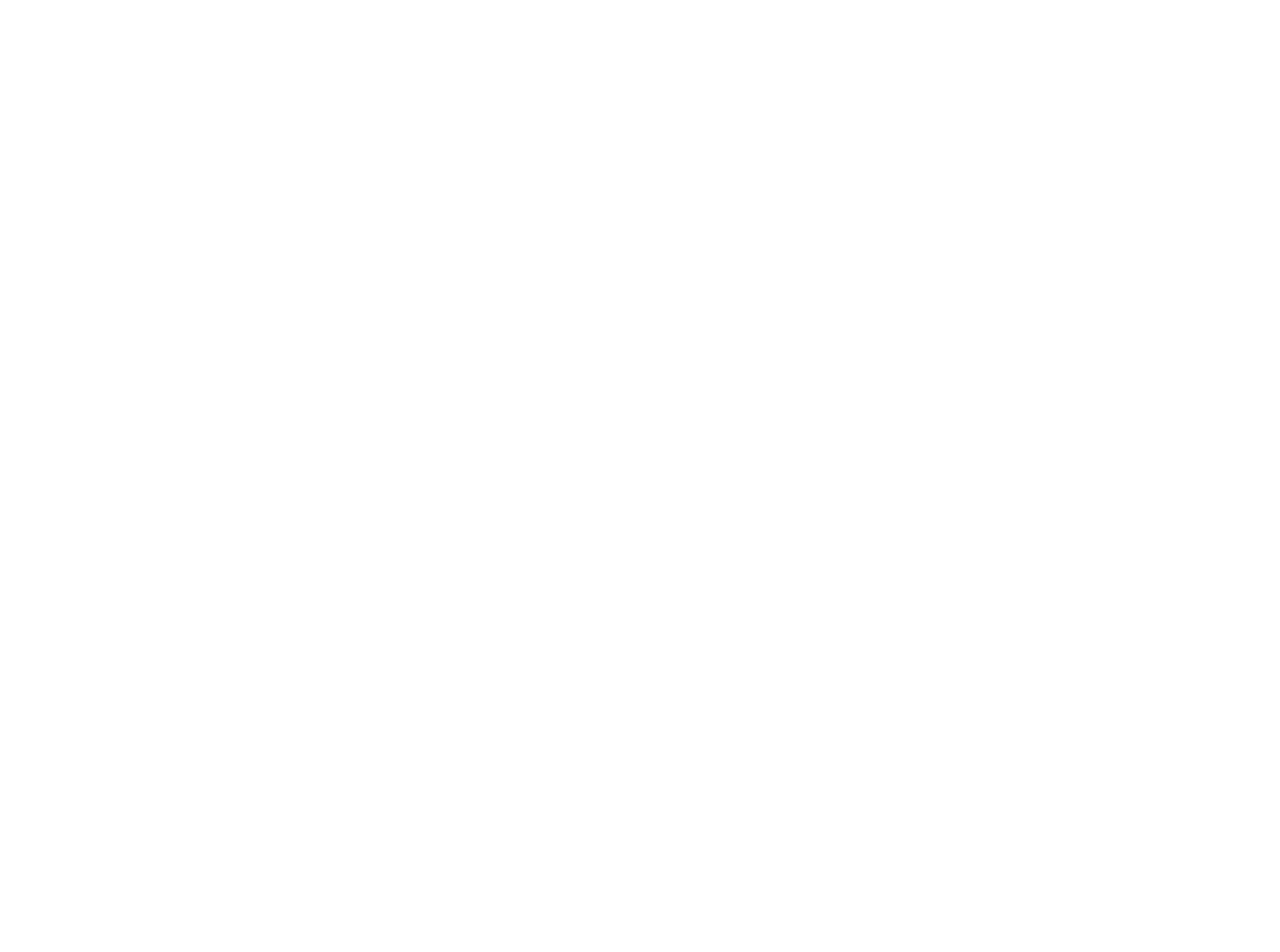
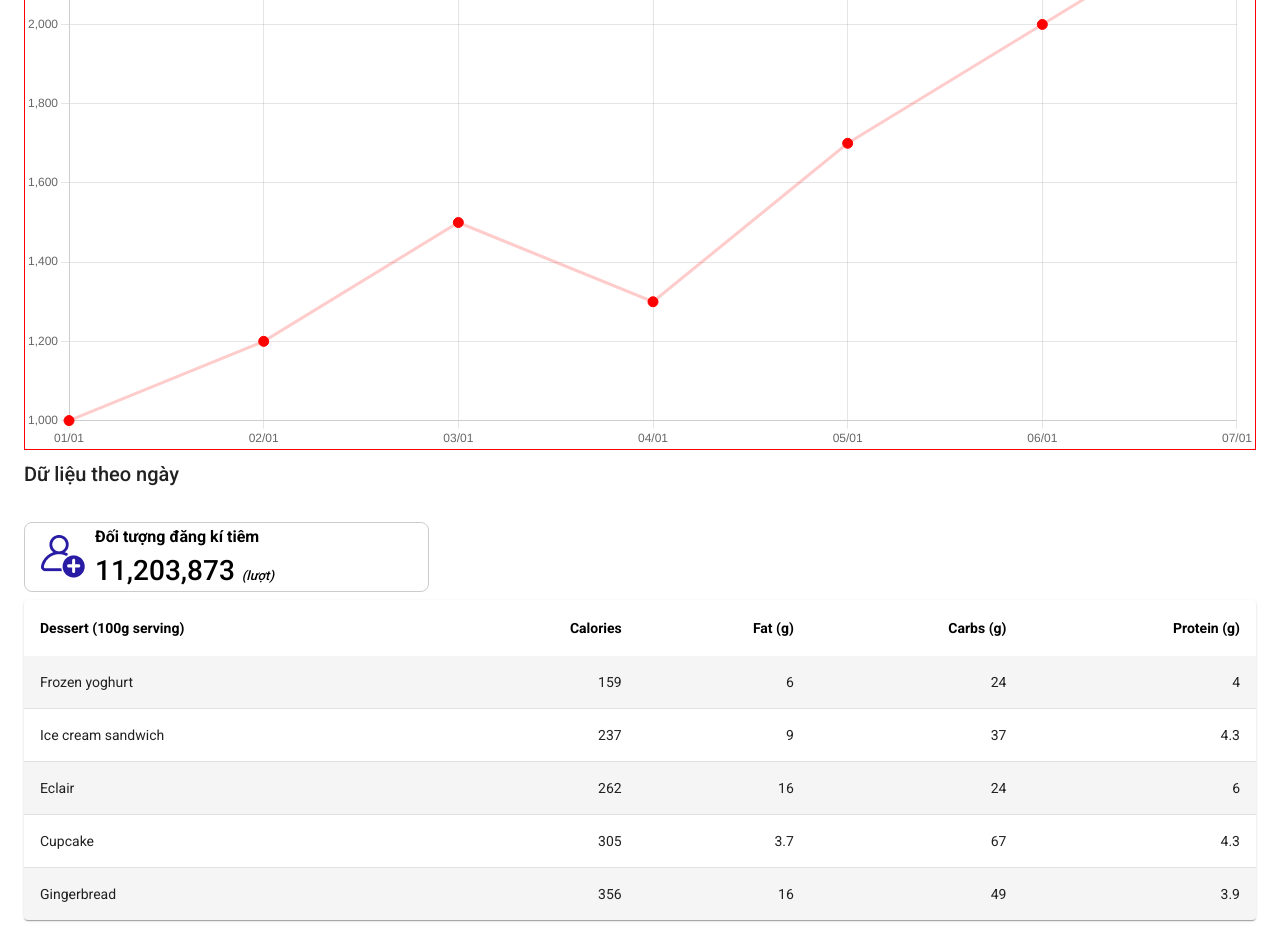
Before and after one commit to zinza-academy/nextjs-uynpn, a Next.js app in the folder nextjs-uynpn/: page /dashboard/homepage in a window 1280 px wide. Shown: the part 341-1293 px from the top of the page. Before the commit the page ends 800 px from the top, so only its background shows below. Built offline with nearby package versions, Linux system fonts and the light colour scheme.

Commit message:
feat(homepage): Create base chart and table

```diff
--- a/nextjs-uynpn/package.json
+++ b/nextjs-uynpn/package.json
@@ -15,12 +15,15 @@
     "@mui/icons-material": "^5.15.20",
     "@mui/lab": "^5.0.0-alpha.170",
     "@mui/material": "^5.15.20",
+    "@mui/x-charts": "^7.8.0",
     "@mui/x-date-pickers": "^7.7.1",
     "@reduxjs/toolkit": "^2.2.5",
     "@types/next": "^9.0.0",
+    "chart.js": "^4.4.3",
     "dayjs": "^1.11.11",
     "next": "14.2.4",
     "react": "^18",
+    "react-chartjs-2": "^5.2.0",
     "react-dom": "^18",
     "react-hook-form": "^7.52.0",
     "react-redux": "^9.1.2",
--- /dev/null
+++ b/nextjs-uynpn/src/app/component/common/item-chart.tsx
@@ -0,0 +1,34 @@
+'use client';
+import React from 'react';
+import { Line } from 'react-chartjs-2';
+import { Chart as ChartJS, CategoryScale, LinearScale, PointElement, LineElement, Title, Tooltip, Legend } from 'chart.js';
+
+ChartJS.register(CategoryScale, LinearScale, PointElement, LineElement, Title, Tooltip, Legend);
+
+const chartData = {
+  labels: ['01/01', '02/01', '03/01', '04/01', '05/01', '06/01', '07/01'],
+  datasets: [
+    {
+      label: 'Số mũi đã tiêm',
+      data: [1000, 1200, 1500, 1300, 1700, 2000, 2300],
+      fill: false,
+      backgroundColor: 'red',
+      borderColor: 'rgba(255, 0, 0, 0.2)',
+      pointBackgroundColor: 'red',
+      pointBorderColor: 'red',
+      pointRadius: 5,
+      pointHoverRadius: 7,
+    },
+  ],
+};
+
+
+const ItemChart: React.FC = () => {
+  return (
+    <div style={{ height: '510', width: '1336',  display: 'flex', justifyContent: 'center', border: '1px solid red'}}>
+      <Line data={chartData} />
+    </div>
+  );
+};
+
+export default ItemChart;
--- /dev/null
+++ b/nextjs-uynpn/src/app/component/common/item-searchInjectPoin.tsx
@@ -0,0 +1,78 @@
+import * as React from 'react';
+import { styled } from '@mui/material/styles';
+import Table from '@mui/material/Table';
+import TableBody from '@mui/material/TableBody';
+import TableCell, { tableCellClasses } from '@mui/material/TableCell';
+import TableContainer from '@mui/material/TableContainer';
+import TableHead from '@mui/material/TableHead';
+import TableRow from '@mui/material/TableRow';
+import Paper from '@mui/material/Paper';
+
+const StyledTableCell = styled(TableCell)(({ theme }) => ({
+  [`&.${tableCellClasses.head}`]: {
+    backgroundColor: 'white',
+    color: theme.palette.common.black,
+    fontWeight: 'bold',
+  },
+  [`&.${tableCellClasses.body}`]: {
+    fontSize: 14,
+  },
+}));
+
+const StyledTableRow = styled(TableRow)(({ theme }) => ({
+  '&:nth-of-type(odd)': {
+    backgroundColor: theme.palette.action.hover,
+  },
+  '&:last-child td, &:last-child th': {
+    border: 0,
+  },
+}));
+
+function createData(
+  name: string,
+  calories: number,
+  fat: number,
+  carbs: number,
+  protein: number,
+) {
+  return { name, calories, fat, carbs, protein };
+}
+
+const rows = [
+  createData('Frozen yoghurt', 159, 6.0, 24, 4.0),
+  createData('Ice cream sandwich', 237, 9.0, 37, 4.3),
+  createData('Eclair', 262, 16.0, 24, 6.0),
+  createData('Cupcake', 305, 3.7, 67, 4.3),
+  createData('Gingerbread', 356, 16.0, 49, 3.9),
+];
+
+export default function SearchInject() {
+  return (
+    <TableContainer component={Paper}>
+      <Table sx={{ minWidth: 700 }} aria-label="customized table">
+        <TableHead>
+          <StyledTableRow>
+            <StyledTableCell>Dessert (100g serving)</StyledTableCell>
+            <StyledTableCell align="right">Calories</StyledTableCell>
+            <StyledTableCell align="right">Fat&nbsp;(g)</StyledTableCell>
+            <StyledTableCell align="right">Carbs&nbsp;(g)</StyledTableCell>
+            <StyledTableCell align="right">Protein&nbsp;(g)</StyledTableCell>
+          </StyledTableRow>
+        </TableHead>
+        <TableBody>
+          {rows.map((row) => (
+            <StyledTableRow key={row.name}>
+              <StyledTableCell component="th" scope="row">
+                {row.name}
+              </StyledTableCell>
+              <StyledTableCell align="right">{row.calories}</StyledTableCell>
+              <StyledTableCell align="right">{row.fat}</StyledTableCell>
+              <StyledTableCell align="right">{row.carbs}</StyledTableCell>
+              <StyledTableCell align="right">{row.protein}</StyledTableCell>
+            </StyledTableRow>
+          ))}
+        </TableBody>
+      </Table>
+    </TableContainer>
+  );
+}
--- a/nextjs-uynpn/src/app/dashboard/homepage/page.tsx
+++ b/nextjs-uynpn/src/app/dashboard/homepage/page.tsx
@@ -4,11 +4,14 @@
 import Grid from '@mui/material/Grid';
 import Box from '@mui/material/Box';
 import ItemParameter from '@/app/component/common/item-parameter';
+import ItemChart from '@/app/component/common/item-chart';
+import { Typography } from '@mui/material';
+import SearchInject from '@/app/component/common/item-searchInjectPoin';
 
 const HomePage: React.FC = () => {
   return (
-    <Box sx={{ backgroundColor: '#F7FBFE', minHeight: '60', display: 'flex', alignItems: 'center', my: 2 }}>
-      <Container sx={{ marginTop: 2, mb: 2 }} maxWidth="xl">
+    <Box sx={{ display: 'flex', flexDirection: 'column', alignItems: 'center', justifyContent: 'center' }}>
+      <Container sx={{  mb: 2, backgroundColor: '#F7FBFE', py: 2, mt:2 }} maxWidth="xl">
         <Grid container spacing={5} justifyContent="space-between" alignItems="center">
           <Grid item xs={12} sm={6} md={4}>
             <ItemParameter imgSrc="/img/ic_register_people 1.png" title="Đối tượng đăng kí tiêm" content="11,203,873" unit="(lượt)" />
@@ -21,6 +24,24 @@
           </Grid>
         </Grid>
       </Container>
+
+      <Box sx={{ width: '100%', mt: 5, display: 'flex', justifyContent: 'center' }}>
+        <Container maxWidth="xl">
+          <ItemChart />
+          <Typography variant='h6' sx= {{ mt: 1 }} >Dữ liệu theo ngày</Typography>
+        </Container>
+      </Box>
+
+      <Container sx={{  mb: 2, p: 2, mt:2 }} maxWidth="xl">
+        <Grid container spacing={1} justifyContent="space-between" alignItems="center">
+          <Grid item xs={12} sm={6} md={4}>
+            <ItemParameter imgSrc="/img/ic_register_people 1.png" title="Đối tượng đăng kí tiêm" content="11,203,873" unit="(lượt)" />
+          </Grid>
+          <Grid item xs={12} sm={12} md={12}>
+            <SearchInject />
+          </Grid>
+        </Grid>
+      </Container>
     </Box>
   );
 };
```
Also changed, not shown: nextjs-uynpn/src/app/component/common/item-parameter.tsx (line endings or trailing spaces), 1 other file (tests, documents, lock files or other folders).
